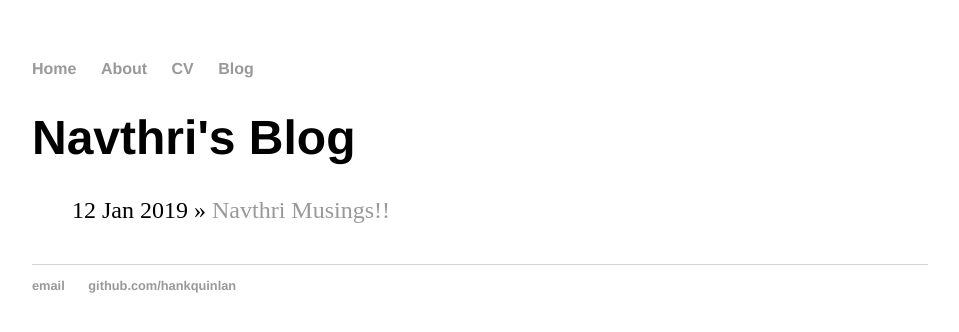
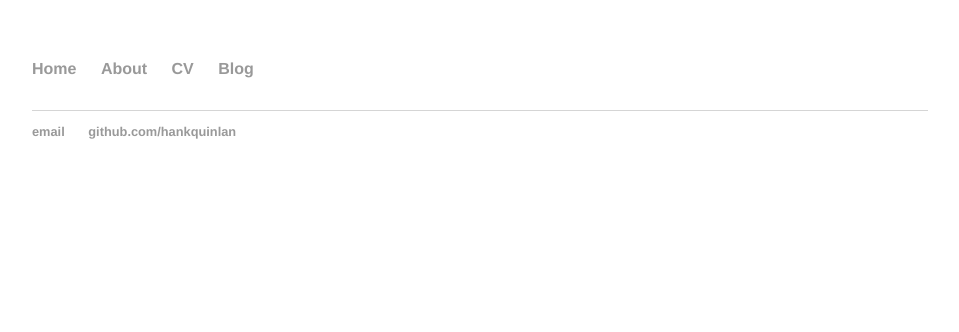
Before and after one commit to navthri/navthri, a Jekyll site: the page built from blog/index.html, in a window 1280 px wide. Shown: the top 332 px of the page, without its empty margins (160-1119 px from the left). Built offline with Jekyll 4.4.1, drawn with Linux system fonts in a browser that asks for light colours.

Commit message:
Update index.html

```diff
--- a/blog/index.html
+++ b/blog/index.html
@@ -1,11 +1,9 @@
 ---
 layout: default
-title: Navthri's Blog
 ---
-	<h1>{{ page.title }}</h1>
-	<ul class="posts">
+<h1>{{ page.title }}</h1>
+<p class="meta">{{ page.date | date_to_string }}</p>
 
-	  {% for post in site.posts %}
-	    <li><span>{{ post.date | date_to_string }}</span> » <a href="{{ post.url }}" title="{{ post.title }}">{{ post.title }}</a></li>
-	  {% endfor %}
-	</ul>
+<div class="post">
+  {{ content }}
+</div>
```
